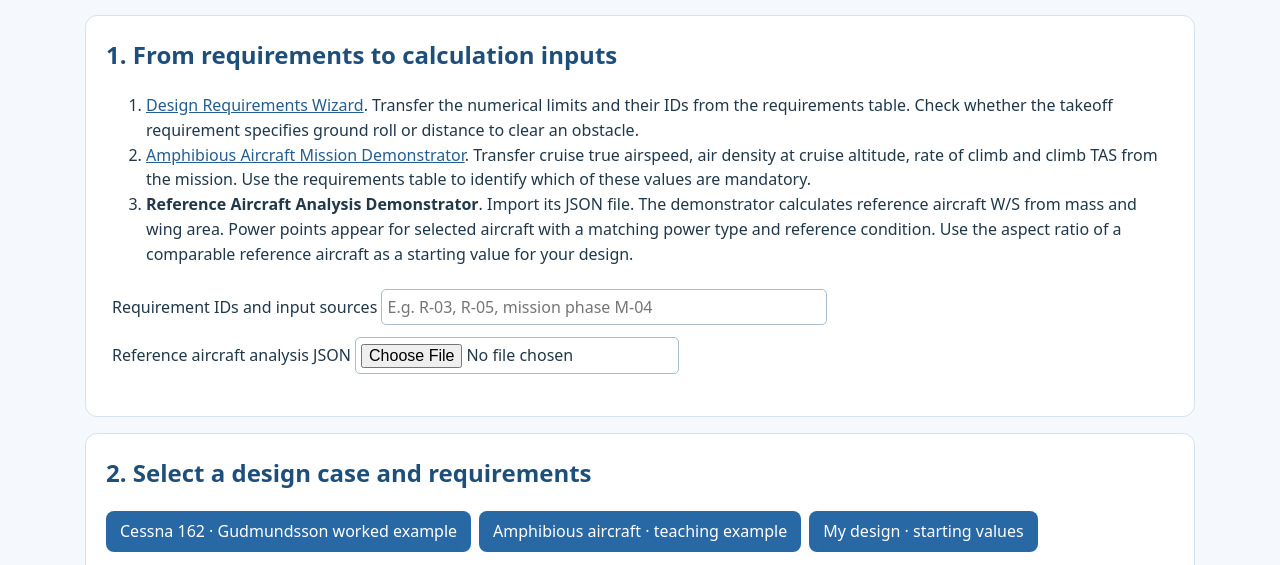
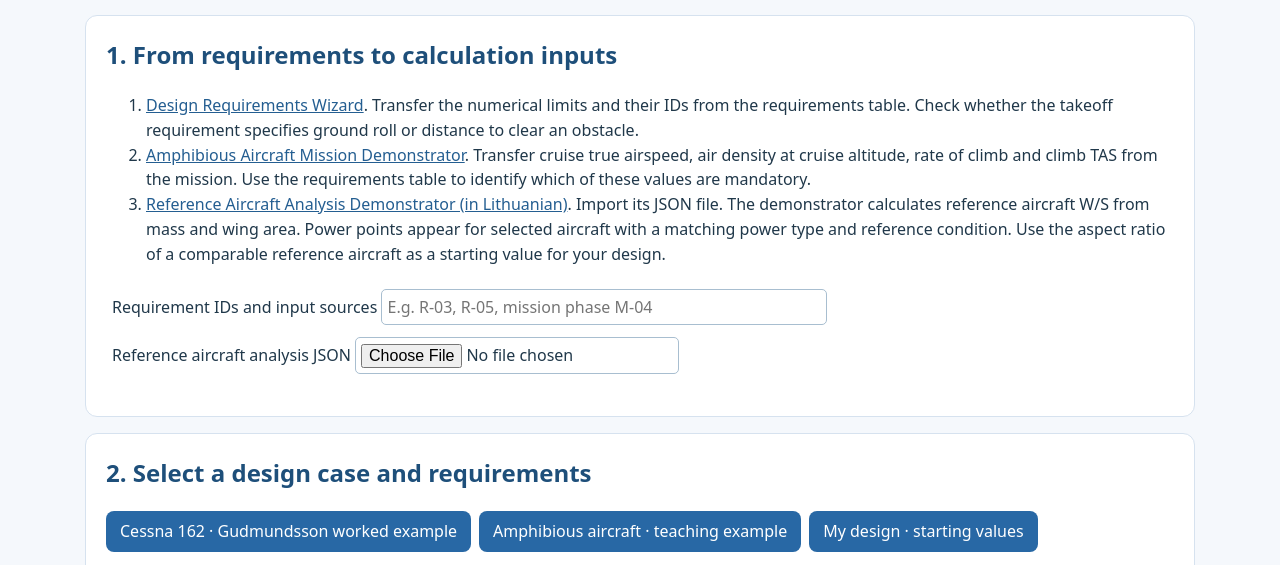
Before and after one commit to miseva0105-del/orlaivio-kursinis-projektas, a plain HTML site: page constraint-analysis-en/index.html in a window 1280 px wide. Shown: the part 175-740 px from the top of the page. Drawn offline with Linux system fonts and the light colour scheme.

Commit message:
Link to the published reference aircraft analysis demonstrator

```diff
--- a/constraint-analysis-en/index.html
+++ b/constraint-analysis-en/index.html
@@ -4,7 +4,7 @@
 <section><h2>1. From requirements to calculation inputs</h2><ol>
 <li><a href="../en/">Design Requirements Wizard</a>. Transfer the numerical limits and their IDs from the requirements table. Check whether the takeoff requirement specifies ground roll or distance to clear an obstacle.</li>
 <li><a href="../amphibious-aircraft-en/">Amphibious Aircraft Mission Demonstrator</a>. Transfer cruise true airspeed, air density at cruise altitude, rate of climb and climb TAS from the mission. Use the requirements table to identify which of these values are mandatory.</li>
-<li><strong>Reference Aircraft Analysis Demonstrator</strong>. Import its JSON file. The demonstrator calculates reference aircraft W/S from mass and wing area. Power points appear for selected aircraft with a matching power type and reference condition. Use the aspect ratio of a comparable reference aircraft as a starting value for your design.</li>
+<li><a href="../analogu-analize/" hreflang="lt">Reference Aircraft Analysis Demonstrator (in Lithuanian)</a>. Import its JSON file. The demonstrator calculates reference aircraft W/S from mass and wing area. Power points appear for selected aircraft with a matching power type and reference condition. Use the aspect ratio of a comparable reference aircraft as a starting value for your design.</li>
 </ol><label>Requirement IDs and input sources <input id="refs" size="42" placeholder="E.g. R-03, R-05, mission phase M-04"></label>
 <label>Reference aircraft analysis JSON <input id="analog-file" type="file" accept=".json,application/json"></label><p id="import-status" role="status"></p><div id="analog-rows"></div></section>
 <section><h2>2. Select a design case and requirements</h2><div class="tools"><button data-case="cessna">Cessna 162 · Gudmundsson worked example</button><button data-case="amphib">Amphibious aircraft · teaching example</button><button data-case="own">My design · starting values</button></div><p id="case-note"></p><details open><summary>How to read the constraint diagram</summary><p>Each point represents a combination of wing loading and power. At a fixed mass, moving to the right reduces wing area because S = W/(W/S). Each curve gives the minimum power needed to meet one requirement at a given wing loading. The feasible region lies above all power curves and to the left of the maximum wing loading. Compare feasible design points by wing area, power and margin.</p></details>
```
